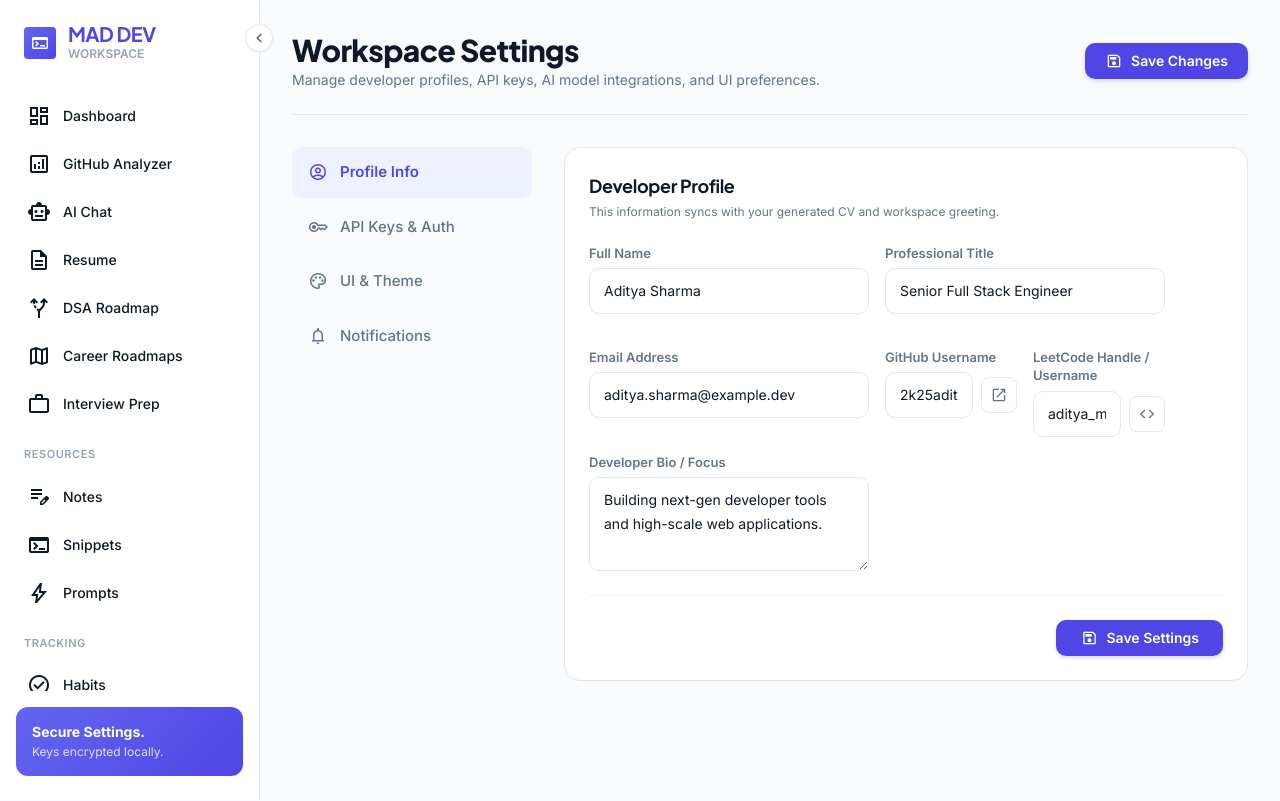
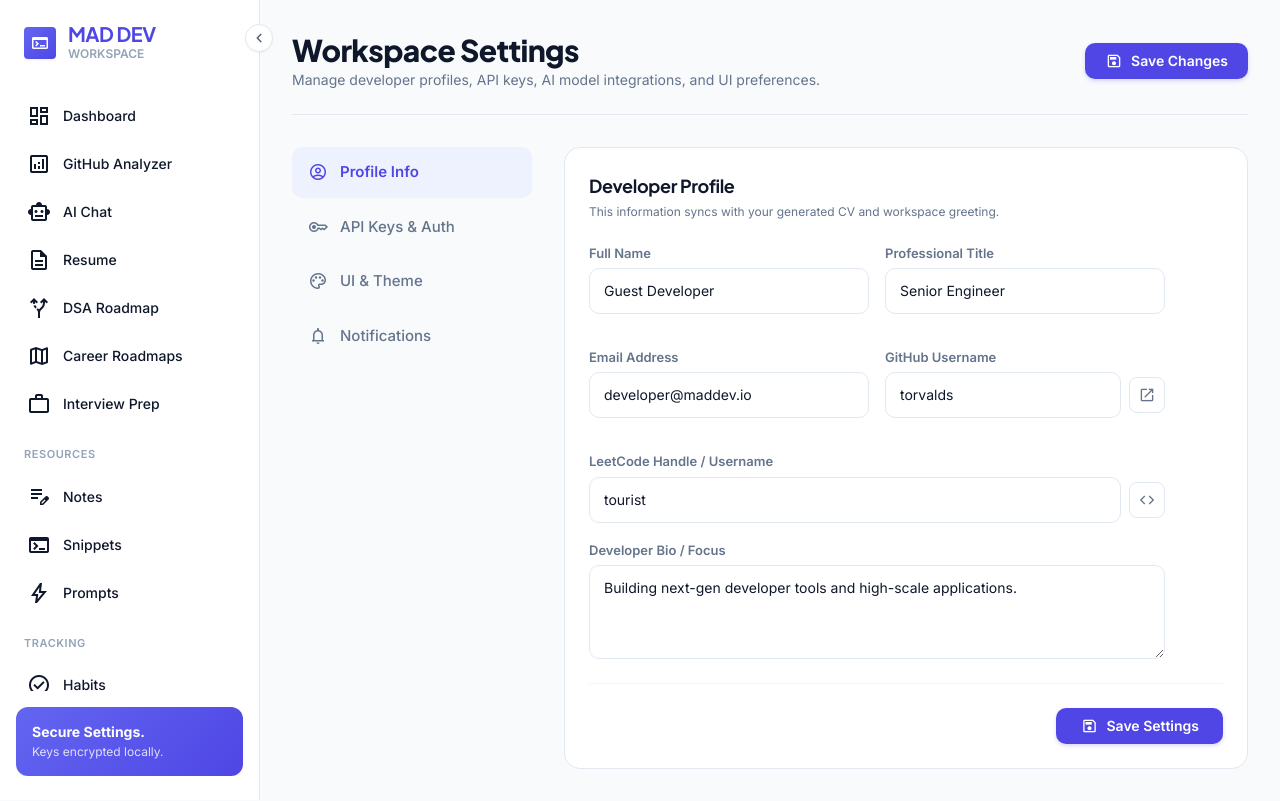
Before and after one commit to abhinavkumardixit-lgtm/Dev-Map, a plain HTML site: page pages/settings.html in a window 1280 px wide. Drawn offline with nearby package versions, Linux system fonts and the light colour scheme.

Commit message:
Fix settings page reveal script and form grid layout

```diff
--- a/js/pages/settings.js
+++ b/js/pages/settings.js
@@ -4,17 +4,17 @@
 
 const defaultSettings = {
   profile: {
-    fullName: 'Aditya Sharma',
-    title: 'Senior Full Stack Engineer',
-    email: 'aditya.sharma@example.dev',
-    githubUsername: '2k25adityasharma',
-    bio: 'Building next-gen developer tools and high-scale web applications.'
+    fullName: 'Guest Developer',
+    title: 'Senior Engineer',
+    email: 'developer@maddev.io',
+    githubUsername: 'torvalds',
+    bio: 'Building next-gen developer tools and high-scale applications.'
   },
   apiKeys: {
-    githubToken: 'ghp_mock9481729487192837491823749817234',
-    openAiKey: 'sk-mock-9817234981723948712938471928374',
-    geminiKey: 'AIzaSyMock-891723498172394871293847',
-    claudeKey: 'sk-ant-mock-192837491827349182734'
+    githubToken: '',
+    openAiKey: '',
+    geminiKey: '',
+    claudeKey: ''
   },
   ui: {
     themeAccent: '#4F46E5',
@@ -49,7 +49,7 @@ function initGithubLinkUpdater() {
   const ghLink = document.getElementById('link-github-profile');
   if (ghInput && ghLink) {
     const updateLink = () => {
-      const user = ghInput.value.trim() || '2k25adityasharma';
+      const user = ghInput.value.trim() || 'torvalds';
       ghLink.href = `https://github.com/${user}`;
     };
     ghInput.addEventListener('input', updateLink);
@@ -62,7 +62,7 @@ function initLeetCodeLinkUpdater() {
   const lcLink = document.getElementById('link-leetcode-profile');
   if (lcInput && lcLink) {
     const updateLink = () => {
-      const user = lcInput.value.trim() || 'aditya_maddev';
+      const user = lcInput.value.trim() || 'tourist';
       lcLink.href = `https://leetcode.com/u/${user}`;
     };
     lcInput.addEventListener('input', updateLink);
@@ -93,11 +93,11 @@ function populateSettingsForm() {
   const authSettings = window.AuthService ? window.AuthService.getUserSettings() : {};
 
   // Profile
-  setVal('set-fullname', settings.profile.fullName || authSettings.fullName);
+  setVal('set-fullname', authSettings.fullName || settings.profile.fullName);
   setVal('set-title', settings.profile.title);
-  setVal('set-email', settings.profile.email || authSettings.email);
-  setVal('set-github-username', settings.profile.githubUsername || authSettings.githubUsername || '2k25adityasharma');
-  setVal('set-leetcode-handle', authSettings.leetcodeHandle || 'aditya_maddev');
+  setVal('set-email', authSettings.email || settings.profile.email);
+  setVal('set-github-username', authSettings.githubUsername || settings.profile.githubUsername || 'torvalds');
+  setVal('set-leetcode-handle', authSettings.leetcodeHandle || 'tourist');
   setVal('set-bio', settings.profile.bio);
 
   // Private AI API Setup
@@ -156,8 +156,8 @@ function initSettingsSave() {
       settings.profile.fullName = getVal('set-fullname');
       settings.profile.title = getVal('set-title');
       settings.profile.email = getVal('set-email');
-      const ghUsername = getVal('set-github-username') || '2k25adityasharma';
-      const lcHandle = getVal('set-leetcode-handle') || 'aditya_maddev';
+      const ghUsername = getVal('set-github-username') || 'torvalds';
+      const lcHandle = getVal('set-leetcode-handle') || 'tourist';
       settings.profile.githubUsername = ghUsername;
       settings.profile.bio = getVal('set-bio');
 
--- a/pages/settings.html
+++ b/pages/settings.html
@@ -19,17 +19,12 @@
   <script>
     (function () {
       const htmlDoc = document.documentElement;
-      htmlDoc.classList.add('js', 'preload');
+      htmlDoc.classList.remove('preload');
+      htmlDoc.classList.add('app-ready');
       const isCollapsed = localStorage.getItem('devpilot-sidebar-collapsed') === 'true';
       if (isCollapsed && window.innerWidth >= 768) {
         htmlDoc.classList.add('sidebar-collapsed');
       }
-      function reveal() {
-        htmlDoc.classList.remove('preload');
-        htmlDoc.classList.add('app-ready');
-      }
-      window.addEventListener('load', () => setTimeout(reveal, 100));
-      setTimeout(reveal, 1200);
     })();
   </script>
 </head>
@@ -215,27 +210,26 @@
             <div class="grid grid-cols-1 sm:grid-cols-2 gap-4">
               <div class="form-group">
                 <label class="form-label" for="set-email">Email Address</label>
-                <input type="email" id="set-email" class="form-input" placeholder="aditya@example.dev"/>
+                <input type="email" id="set-email" class="form-input" placeholder="developer@maddev.io"/>
               </div>
-            <div class="grid grid-cols-1 sm:grid-cols-2 gap-4">
               <div class="form-group">
                 <label class="form-label" for="set-github-username">GitHub Username</label>
                 <div class="flex items-center gap-2">
-                  <input type="text" id="set-github-username" class="form-input flex-1" placeholder="e.g. 2k25adityasharma"/>
-                  <a id="link-github-profile" href="https://github.com/2k25adityasharma" target="_blank" rel="noopener noreferrer" class="btn-icon inline-flex items-center justify-center p-2 rounded-lg border border-slate-200 text-slate-500 hover:text-indigo-600 hover:border-indigo-200 hover:bg-indigo-50 transition-colors" title="View Profile on GitHub">
+                  <input type="text" id="set-github-username" class="form-input flex-1" placeholder="e.g. torvalds"/>
+                  <a id="link-github-profile" href="https://github.com/" target="_blank" rel="noopener noreferrer" class="btn-icon inline-flex items-center justify-center p-2 rounded-lg border border-slate-200 text-slate-500 hover:text-indigo-600 hover:border-indigo-200 hover:bg-indigo-50 transition-colors" title="View Profile on GitHub">
                     <span class="material-symbols-outlined text-[18px]">open_in_new</span>
                   </a>
+                </div>
               </div>
             </div>
 
             <div class="form-group">
               <label class="form-label" for="set-leetcode-handle">LeetCode Handle / Username</label>
               <div class="flex items-center gap-2">
-                  <input type="text" id="set-leetcode-handle" class="form-input flex-1" placeholder="e.g. aditya_maddev"/>
+                <input type="text" id="set-leetcode-handle" class="form-input flex-1" placeholder="e.g. tourist"/>
                 <a id="link-leetcode-profile" href="https://leetcode.com/" target="_blank" rel="noopener noreferrer" class="btn-icon inline-flex items-center justify-center p-2 rounded-lg border border-slate-200 text-slate-500 hover:text-amber-600 hover:border-amber-200 hover:bg-amber-50 transition-colors" title="View Profile on LeetCode">
                   <span class="material-symbols-outlined text-[18px]">code</span>
                 </a>
-                </div>
               </div>
             </div>
 
```
Lines whose indentation alone changed are shown as unchanged.
